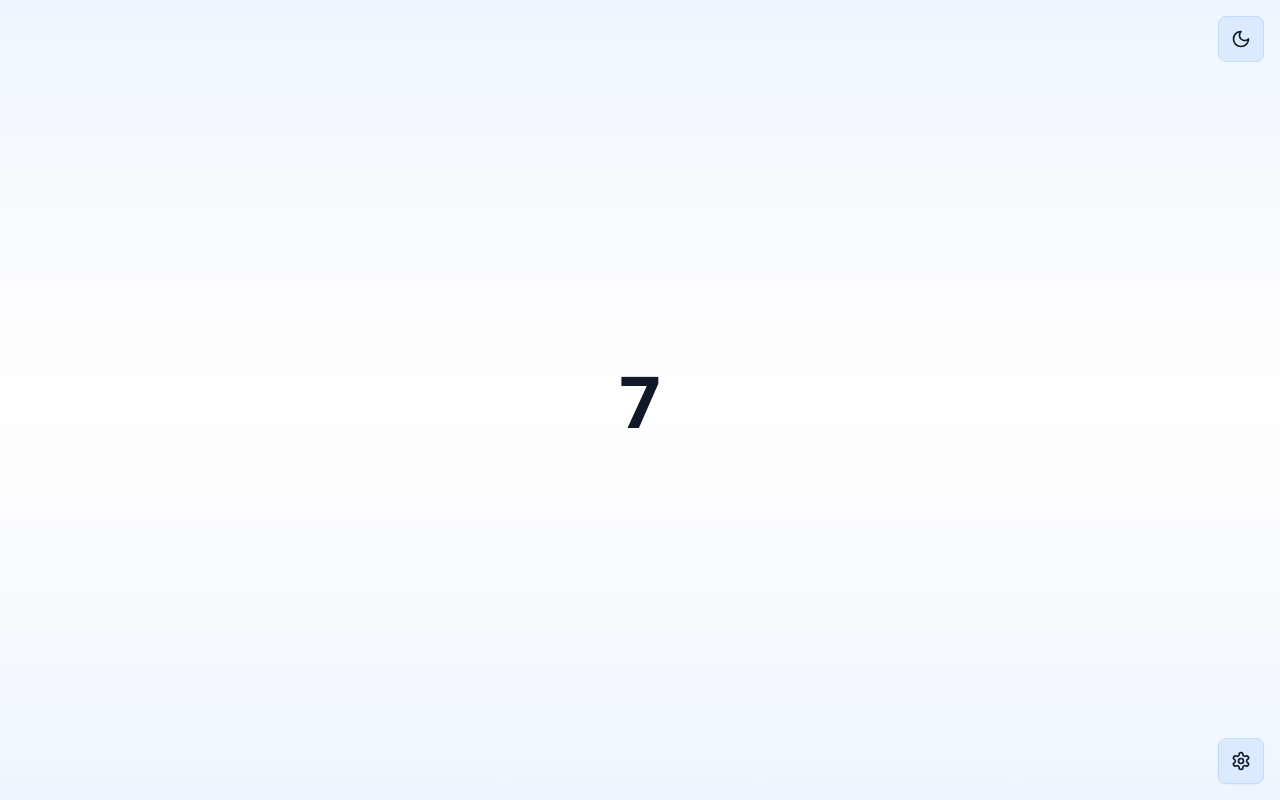
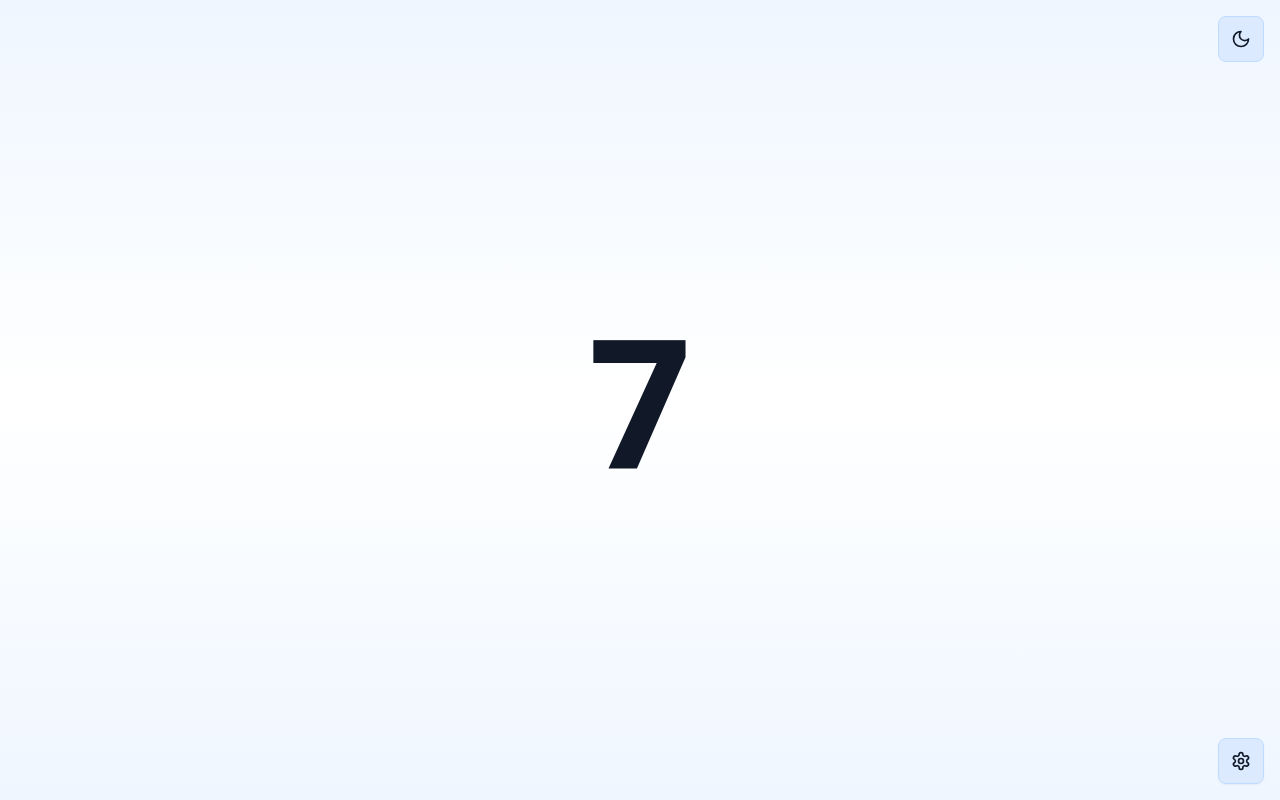
Before and after one commit to ImFeH2/imem, a React (Vite) app: page / in a window 1280 px wide. Both pictures are taken after a click on the button "开始游戏". Built offline with nearby package versions, Linux system fonts and the light colour scheme; the HTML template or start-up script is replaced by a standard one.

Commit message:
fix: digit animation for same digit

```diff
--- a/src/App.jsx
+++ b/src/App.jsx
@@ -14,7 +14,7 @@ const DEFAULT_SETTINGS = {
     interval: 1000,
     increaseBy: 1,
     decreaseBy: 2,
-    fontSize: 72,
+    fontSize: 180,
     fontFamily: 'system-ui',
     numberColor: 'currentColor'
 };
@@ -28,15 +28,15 @@ const DEFAULT_STATS = {
 };
 
 const App = () => {
-    // 状态管理
     const [settings, setSettings] = useState(() => {
         const saved = localStorage.getItem('memoryGameSettings');
         return saved ? JSON.parse(saved) : DEFAULT_SETTINGS;
     });
 
-    const [gameState, setGameState] = useState('idle'); // idle, playing, input, result
+    const [gameState, setGameState] = useState('idle');
     const [currentNumber, setCurrentNumber] = useState('');
     const [displayNumber, setDisplayNumber] = useState('');
+    const [displayKey, setDisplayKey] = useState(0); // 新增：用于强制重新渲染
     const [userInput, setUserInput] = useState('');
     const [stats, setStats] = useState(() => {
         const saved = localStorage.getItem('memoryGameStats');
@@ -44,7 +44,6 @@ const App = () => {
     });
     const [showSettings, setShowSettings] = useState(false);
 
-    // 本地存储
     useEffect(() => {
         localStorage.setItem('memoryGameSettings', JSON.stringify(settings));
     }, [settings]);
@@ -53,7 +52,6 @@ const App = () => {
         localStorage.setItem('memoryGameStats', JSON.stringify(stats));
     }, [stats]);
 
-    // 键盘快捷键
     useEffect(() => {
         const handleKeyPress = (e) => {
             if (e.key === 'Enter') {
@@ -76,12 +74,18 @@ const App = () => {
         return () => window.removeEventListener('keydown', handleKeyPress);
     }, [gameState]);
 
-    // 生成随机数字
     const generateNumber = (length) => {
         return Array.from({length}, () => Math.floor(Math.random() * 10)).join('');
     };
 
-    // 开始游戏
+    // 修改：显示单个数字的函数
+    const showDigit = async (digit) => {
+        setDisplayNumber(''); // 先清空
+        await new Promise(resolve => setTimeout(resolve, 50)); // 短暂延迟
+        setDisplayNumber(digit); // 设置新数字
+        setDisplayKey(prev => prev + 1); // 增加 key 强制重新渲染
+    };
+
     const startGame = async () => {
         setGameState('playing');
         const number = generateNumber(settings.length);
@@ -89,9 +93,10 @@ const App = () => {
 
         try {
             for (let i = 0; i < number.length; i++) {
-                setDisplayNumber(number[i]);
+                await showDigit(number[i]);
                 await new Promise(resolve => setTimeout(resolve, settings.interval));
                 if (i < number.length - 1) {
+                    setDisplayNumber('');
                     await new Promise(resolve => setTimeout(resolve, 100));
                 }
             }
@@ -162,6 +167,7 @@ const App = () => {
             case 'playing':
                 return (
                     <NumberDisplay
+                        key={displayKey}
                         number={displayNumber}
                         fontSize={settings.fontSize}
                         fontFamily={settings.fontFamily}
@@ -216,11 +222,11 @@ const App = () => {
             <button
                 onClick={() => setShowSettings(true)}
                 className="fixed bottom-4 right-4 z-50 p-3 rounded-lg transition-all duration-200
-          bg-blue-100 dark:bg-slate-800
-          hover:bg-blue-200 dark:hover:bg-slate-700
-          text-gray-900 dark:text-slate-50
-          border border-blue-200 dark:border-slate-700
-          shadow-sm hover:scale-110"
+                    bg-blue-100 dark:bg-slate-800
+                    hover:bg-blue-200 dark:hover:bg-slate-700
+                    text-gray-900 dark:text-slate-50
+                    border border-blue-200 dark:border-slate-700
+                    shadow-sm hover:scale-110"
             >
                 <Settings className="w-5 h-5"/>
             </button>
--- a/src/NumberDisplay.jsx
+++ b/src/NumberDisplay.jsx
@@ -1,7 +1,12 @@
-import React from 'react';
+import React, {useEffect, useState} from 'react';
 
 const NumberDisplay = ({number, fontSize, fontFamily, numberColor = 'currentColor'}) => {
-    // 根据字体添加特殊效果的样式
+    const [key, setKey] = useState(0);
+
+    useEffect(() => {
+        setKey(prev => prev + 1);
+    }, [number]);
+
     const getFontEffectStyle = () => {
         const baseStyle = {color: numberColor};
 
@@ -37,7 +42,8 @@ const NumberDisplay = ({number, fontSize, fontFamily, numberColor = 'currentColo
             dark:from-slate-900 dark:via-slate-950 dark:to-slate-900
             transition-colors duration-300">
             <div
-                className="number-display select-none animate-fade-in"
+                key={key}
+                className="number-display select-none animate-number-enter"
                 style={{
                     fontSize: `${fontSize}px`,
                     fontFamily: fontFamily,
--- a/src/index.css
+++ b/src/index.css
@@ -100,8 +100,34 @@
         max-w-md w-full mx-4 p-6
         border border-gray-200 dark:border-slate-800;
     }
+
+    .number-display {
+        @apply text-8xl font-bold select-none;
+    }
 }
 
+@keyframes number-enter {
+    0% {
+        opacity: 0;
+        transform: scale(0.5) translateY(20px);
+    }
+    40% {
+        opacity: 1;
+        transform: scale(1.1) translateY(-10px);
+    }
+    70% {
+        transform: scale(0.95) translateY(5px);
+    }
+    100% {
+        transform: scale(1) translateY(0);
+    }
+}
+
+@layer utilities {
+    .animate-number-enter {
+        animation: number-enter 0.5s cubic-bezier(0.175, 0.885, 0.32, 1.275) forwards;
+    }
+}
 
 /* 数字显示字体 */
 @font-face {
```
